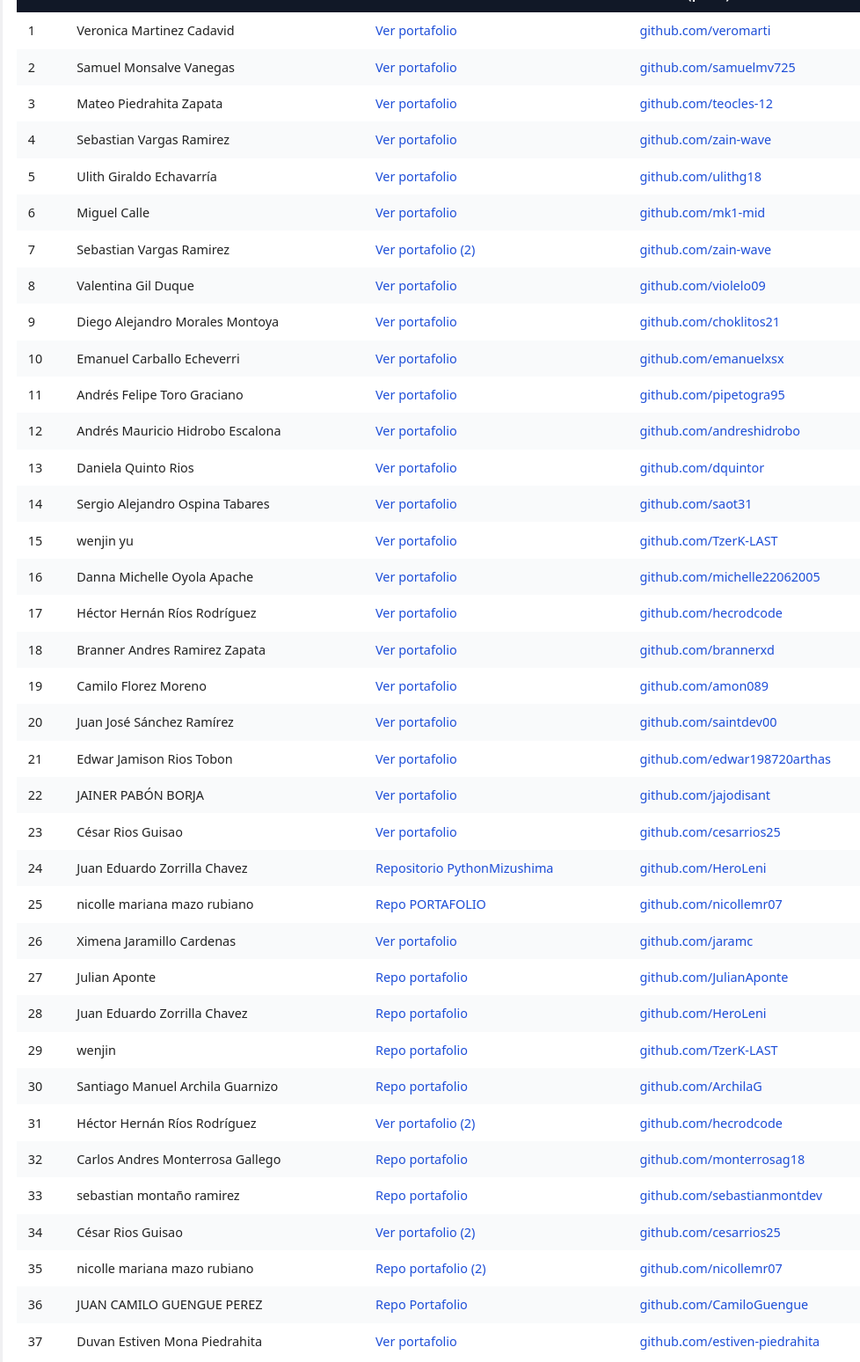
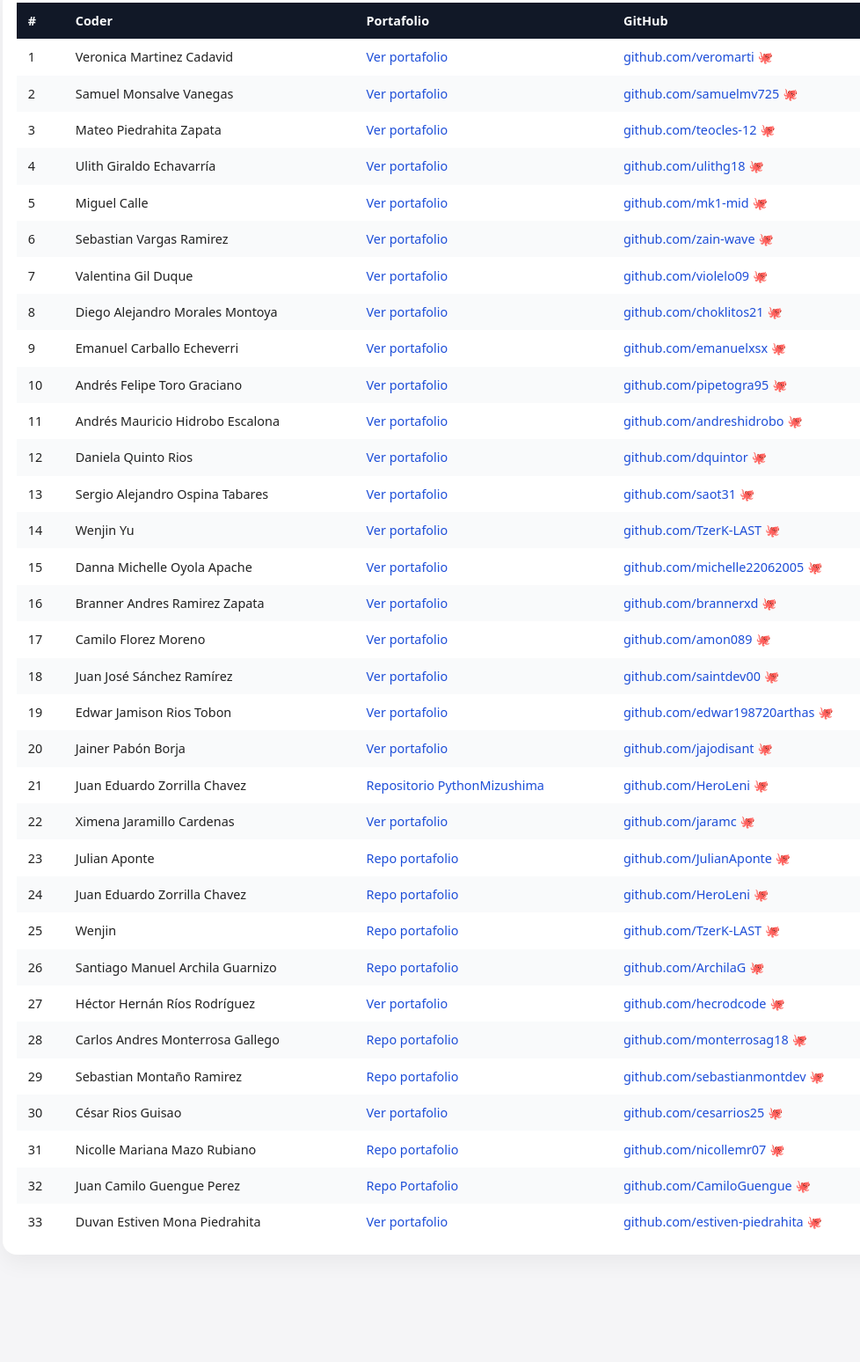
Before and after one commit to AntonyMRuiz/turing, a plain HTML site: page index.html in a window 1280 px wide. Shown: the part 340-1888 px from the top of the page at 88% size, without its empty margins (113-1091 px from the left). After the commit the page ends 1814 px from the top, so only its background shows below. Drawn offline with Linux system fonts and the light colour scheme.

Commit message:
Refactor portfolio details and styles in index.html
Updated various coder details and links in the portfolio table. Adjusted styles for header image and font family.

```diff
--- a/index.html
+++ b/index.html
@@ -11,7 +11,7 @@
     }
 
     body {
-      font-family: system-ui, -apple-system, BlinkMacSystemFont, "Segoe UI", sans-serif;
+      font-family: ubuntu, system-ui, -apple-system, BlinkMacSystemFont, "Segoe UI", sans-serif;
       margin: 0;
       padding: 0;
       background: #f5f5f7;
@@ -30,11 +30,11 @@
     }
 
     header img {
-      max-width: 160px;
+      max-width: 200px;
       border-radius: 1rem;
       display: block;
       margin: 0 auto 1rem;
-      box-shadow: 0 10px 25px rgba(0, 0, 0, 0.08);
+      box-shadow: 0 10px 25px rgba(0, 0, 0, 0.12);
     }
 
     h1 {
@@ -102,25 +102,14 @@
       text-decoration: underline;
     }
 
-    .btn-link {
-      display: inline-block;
-      padding: 0.25rem 0.6rem;
-      border-radius: 999px;
-      border: 1px solid #d1d5db;
-      font-size: 0.8rem;
-      text-decoration: none;
-      margin-right: 0.2rem;
-      background: #f9fafb;
-    }
-
-    .btn-link:hover {
-      background: #e5e7eb;
-      text-decoration: none;
+    .github-icon {
+      margin-left: 4px;
+      font-size: 0.95em;
     }
 
     @media (max-width: 640px) {
       header img {
-        max-width: 120px;
+        max-width: 150px;
       }
 
       h1 {
@@ -138,13 +127,13 @@
   <div class="container">
     <header>
       <img
-        src="https://images.pexels.com/photos/3861958/pexels-photo-3861958.jpeg"
+        src="https://shaastramag.iitm.ac.in/sites/default/files/2023-11/71_0.jpg"
         alt="Clan Turing - Desarrollo y creatividad"
       />
       <h1>Clan Turing</h1>
-      <h2>Portafolios de desarrollo</h2>
+      <h2>Portafolios de Desarrollo</h2>
       <p class="subtitle">
-        Haz clic en los enlaces para ver el <strong>portafolio</strong> o el <strong>perfil de GitHub</strong> de cada coder.
+        Haz clic en el <strong>portafolio</strong> o en el <strong>perfil de GitHub</strong> para conocer el trabajo de cada coder.
       </p>
     </header>
 
@@ -153,233 +142,209 @@
         <thead>
           <tr>
             <th>#</th>
-            <th>Nombre</th>
+            <th>Coder</th>
             <th>Portafolio</th>
-            <th>GitHub (perfil)</th>
+            <th>GitHub</th>
           </tr>
         </thead>
         <tbody>
           <tr>
             <td>1</td>
             <td>Veronica Martinez Cadavid</td>
-            <td><a href="https://veromarti.github.io/portafolio/" target="_blank" rel="noopener noreferrer">Ver portafolio</a></td>
-            <td><a href="https://github.com/veromarti" target="_blank" rel="noopener noreferrer">github.com/veromarti</a></td>
+            <td><a href="https://veromarti.github.io/portafolio/" target="_blank">Ver portafolio</a></td>
+            <td><a href="https://github.com/veromarti" target="_blank">github.com/veromarti<span class="github-icon">🐙</span></a></td>
           </tr>
           <tr>
             <td>2</td>
             <td>Samuel Monsalve Vanegas</td>
-            <td><a href="https://samuelmv725.github.io/portafolio/" target="_blank" rel="noopener noreferrer">Ver portafolio</a></td>
-            <td><a href="https://github.com/samuelmv725" target="_blank" rel="noopener noreferrer">github.com/samuelmv725</a></td>
+            <td><a href="https://samuelmv725.github.io/portafolio/" target="_blank">Ver portafolio</a></td>
+            <td><a href="https://github.com/samuelmv725" target="_blank">github.com/samuelmv725<span class="github-icon">🐙</span></a></td>
           </tr>
           <tr>
             <td>3</td>
             <td>Mateo Piedrahita Zapata</td>
-            <td><a href="https://teocles-12.github.io/Portafolio/" target="_blank" rel="noopener noreferrer">Ver portafolio</a></td>
-            <td><a href="https://github.com/teocles-12" target="_blank" rel="noopener noreferrer">github.com/teocles-12</a></td>
+            <td><a href="https://teocles-12.github.io/Portafolio/" target="_blank">Ver portafolio</a></td>
+            <td><a href="https://github.com/teocles-12" target="_blank">github.com/teocles-12<span class="github-icon">🐙</span></a></td>
           </tr>
           <tr>
             <td>4</td>
-            <td>Sebastian Vargas Ramirez</td>
-            <td><a href="https://zain-wave.github.io/Porfolio" target="_blank" rel="noopener noreferrer">Ver portafolio</a></td>
-            <td><a href="https://github.com/zain-wave" target="_blank" rel="noopener noreferrer">github.com/zain-wave</a></td>
+            <td>Ulith Giraldo Echavarría</td>
+            <td><a href="https://ulithg18.github.io/portafolio/" target="_blank">Ver portafolio</a></td>
+            <td><a href="https://github.com/ulithg18" target="_blank">github.com/ulithg18<span class="github-icon">🐙</span></a></td>
           </tr>
           <tr>
             <td>5</td>
-            <td>Ulith Giraldo Echavarría</td>
-            <td><a href="https://ulithg18.github.io/portafolio/" target="_blank" rel="noopener noreferrer">Ver portafolio</a></td>
-            <td><a href="https://github.com/ulithg18" target="_blank" rel="noopener noreferrer">github.com/ulithg18</a></td>
+            <td>Miguel Calle</td>
+            <td><a href="https://mk1-mid.github.io/portafolio/" target="_blank">Ver portafolio</a></td>
+            <td><a href="https://github.com/mk1-mid" target="_blank">github.com/mk1-mid<span class="github-icon">🐙</span></a></td>
           </tr>
           <tr>
             <td>6</td>
-            <td>Miguel Calle</td>
-            <td><a href="https://mk1-mid.github.io/portafolio/" target="_blank" rel="noopener noreferrer">Ver portafolio</a></td>
-            <td><a href="https://github.com/mk1-mid" target="_blank" rel="noopener noreferrer">github.com/mk1-mid</a></td>
+            <td>Sebastian Vargas Ramirez</td>
+            <td><a href="https://zain-wave.github.io/porfolio" target="_blank">Ver portafolio</a></td>
+            <td><a href="https://github.com/zain-wave" target="_blank">github.com/zain-wave<span class="github-icon">🐙</span></a></td>
           </tr>
           <tr>
             <td>7</td>
-            <td>Sebastian Vargas Ramirez</td>
-            <td><a href="https://zain-wave.github.io/porfolio" target="_blank" rel="noopener noreferrer">Ver portafolio (2)</a></td>
-            <td><a href="https://github.com/zain-wave" target="_blank" rel="noopener noreferrer">github.com/zain-wave</a></td>
+            <td>Valentina Gil Duque</td>
+            <td><a href="https://violelo09.github.io/Pagina/" target="_blank">Ver portafolio</a></td>
+            <td><a href="https://github.com/violelo09" target="_blank">github.com/violelo09<span class="github-icon">🐙</span></a></td>
           </tr>
           <tr>
             <td>8</td>
-            <td>Valentina Gil Duque</td>
-            <td><a href="https://violelo09.github.io/Pagina/" target="_blank" rel="noopener noreferrer">Ver portafolio</a></td>
-            <td><a href="https://github.com/violelo09" target="_blank" rel="noopener noreferrer">github.com/violelo09</a></td>
+            <td>Diego Alejandro Morales Montoya</td>
+            <td><a href="https://choklitos21.github.io/portafolio/" target="_blank">Ver portafolio</a></td>
+            <td><a href="https://github.com/choklitos21" target="_blank">github.com/choklitos21<span class="github-icon">🐙</span></a></td>
           </tr>
           <tr>
             <td>9</td>
-            <td>Diego Alejandro Morales Montoya</td>
-            <td><a href="https://choklitos21.github.io/portafolio/" target="_blank" rel="noopener noreferrer">Ver portafolio</a></td>
-            <td><a href="https://github.com/choklitos21" target="_blank" rel="noopener noreferrer">github.com/choklitos21</a></td>
+            <td>Emanuel Carballo Echeverri</td>
+            <td><a href="https://emanuelxsx.github.io/portafolio/" target="_blank">Ver portafolio</a></td>
+            <td><a href="https://github.com/emanuelxsx" target="_blank">github.com/emanuelxsx<span class="github-icon">🐙</span></a></td>
           </tr>
           <tr>
             <td>10</td>
-            <td>Emanuel Carballo Echeverri</td>
-            <td><a href="https://emanuelxsx.github.io/portafolio/" target="_blank" rel="noopener noreferrer">Ver portafolio</a></td>
-            <td><a href="https://github.com/emanuelxsx" target="_blank" rel="noopener noreferrer">github.com/emanuelxsx</a></td>
+            <td>Andrés Felipe Toro Graciano</td>
+            <td><a href="https://pipetogra95.github.io/portafolio/" target="_blank">Ver portafolio</a></td>
+            <td><a href="https://github.com/pipetogra95" target="_blank">github.com/pipetogra95<span class="github-icon">🐙</span></a></td>
           </tr>
           <tr>
             <td>11</td>
-            <td>Andrés Felipe Toro Graciano</td>
-            <td><a href="https://pipetogra95.github.io/portafolio/" target="_blank" rel="noopener noreferrer">Ver portafolio</a></td>
-            <td><a href="https://github.com/pipetogra95" target="_blank" rel="noopener noreferrer">github.com/pipetogra95</a></td>
+            <td>Andrés Mauricio Hidrobo Escalona</td>
+            <td><a href="https://andreshidrobo.github.io/portafolio/" target="_blank">Ver portafolio</a></td>
+            <td><a href="https://github.com/andreshidrobo" target="_blank">github.com/andreshidrobo<span class="github-icon">🐙</span></a></td>
           </tr>
           <tr>
             <td>12</td>
-            <td>Andrés Mauricio Hidrobo Escalona</td>
-            <td><a href="https://andreshidrobo.github.io/portafolio/" target="_blank" rel="noopener noreferrer">Ver portafolio</a></td>
-            <td><a href="https://github.com/andreshidrobo" target="_blank" rel="noopener noreferrer">github.com/andreshidrobo</a></td>
+            <td>Daniela Quinto Rios</td>
+            <td><a href="https://dquintor.github.io/portafolio/" target="_blank">Ver portafolio</a></td>
+            <td><a href="https://github.com/dquintor" target="_blank">github.com/dquintor<span class="github-icon">🐙</span></a></td>
           </tr>
           <tr>
             <td>13</td>
-            <td>Daniela Quinto Rios</td>
-            <td><a href="https://dquintor.github.io/portafolio/" target="_blank" rel="noopener noreferrer">Ver portafolio</a></td>
-            <td><a href="https://github.com/dquintor" target="_blank" rel="noopener noreferrer">github.com/dquintor</a></td>
+            <td>Sergio Alejandro Ospina Tabares</td>
+            <td><a href="https://saot31.github.io/Portafolio-1/" target="_blank">Ver portafolio</a></td>
+            <td><a href="https://github.com/saot31" target="_blank">github.com/saot31<span class="github-icon">🐙</span></a></td>
           </tr>
           <tr>
             <td>14</td>
-            <td>Sergio Alejandro Ospina Tabares</td>
-            <td><a href="https://saot31.github.io/Portafolio-1/" target="_blank" rel="noopener noreferrer">Ver portafolio</a></td>
-            <td><a href="https://github.com/saot31" target="_blank" rel="noopener noreferrer">github.com/saot31</a></td>
+            <td>Wenjin Yu</td>
+            <td><a href="https://tzerk-last.github.io/portafolio.html" target="_blank">Ver portafolio</a></td>
+            <td><a href="https://github.com/TzerK-LAST" target="_blank">github.com/TzerK-LAST<span class="github-icon">🐙</span></a></td>
           </tr>
           <tr>
             <td>15</td>
-            <td>wenjin yu</td>
-            <td><a href="https://tzerk-last.github.io/portafolio.html" target="_blank" rel="noopener noreferrer">Ver portafolio</a></td>
-            <td><a href="https://github.com/TzerK-LAST" target="_blank" rel="noopener noreferrer">github.com/TzerK-LAST</a></td>
+            <td>Danna Michelle Oyola Apache</td>
+            <td><a href="https://michelle22062005.github.io/repositorio/" target="_blank">Ver portafolio</a></td>
+            <td><a href="https://github.com/michelle22062005" target="_blank">github.com/michelle22062005<span class="github-icon">🐙</span></a></td>
           </tr>
           <tr>
             <td>16</td>
-            <td>Danna Michelle Oyola Apache</td>
-            <td><a href="https://michelle22062005.github.io/repositorio/" target="_blank" rel="noopener noreferrer">Ver portafolio</a></td>
-            <td><a href="https://github.com/michelle22062005" target="_blank" rel="noopener noreferrer">github.com/michelle22062005</a></td>
+            <td>Branner Andres Ramirez Zapata</td>
+            <td><a href="https://brannerxd.github.io/Portafolio-Branner/" target="_blank">Ver portafolio</a></td>
+            <td><a href="https://github.com/brannerxd" target="_blank">github.com/brannerxd<span class="github-icon">🐙</span></a></td>
           </tr>
           <tr>
             <td>17</td>
-            <td>Héctor Hernán Ríos Rodríguez</td>
-            <td><a href="https://hecrodcode.github.io/Portafolio/" target="_blank" rel="noopener noreferrer">Ver portafolio</a></td>
-            <td><a href="https://github.com/hecrodcode" target="_blank" rel="noopener noreferrer">github.com/hecrodcode</a></td>
+            <td>Camilo Florez Moreno</td>
+            <td><a href="https://amon089.github.io/portafolio/" target="_blank">Ver portafolio</a></td>
+            <td><a href="https://github.com/amon089" target="_blank">github.com/amon089<span class="github-icon">🐙</span></a></td>
           </tr>
           <tr>
             <td>18</td>
-            <td>Branner Andres Ramirez Zapata</td>
-            <td><a href="https://brannerxd.github.io/Portafolio-Branner/" target="_blank" rel="noopener noreferrer">Ver portafolio</a></td>
-            <td><a href="https://github.com/brannerxd" target="_blank" rel="noopener noreferrer">github.com/brannerxd</a></td>
+            <td>Juan José Sánchez Ramírez</td>
+            <td><a href="https://saintdev00.github.io/portafolio/" target="_blank">Ver portafolio</a></td>
+            <td><a href="https://github.com/saintdev00" target="_blank">github.com/saintdev00<span class="github-icon">🐙</span></a></td>
           </tr>
           <tr>
             <td>19</td>
-            <td>Camilo Florez Moreno</td>
-            <td><a href="https://amon089.github.io/portafolio/" target="_blank" rel="noopener noreferrer">Ver portafolio</a></td>
-            <td><a href="https://github.com/amon089" target="_blank" rel="noopener noreferrer">github.com/amon089</a></td>
+            <td>Edwar Jamison Rios Tobon</td>
+            <td><a href="https://edwar198720arthas.github.io/Portafolio/" target="_blank">Ver portafolio</a></td>
+            <td><a href="https://github.com/edwar198720arthas" target="_blank">github.com/edwar198720arthas<span class="github-icon">🐙</span></a></td>
           </tr>
           <tr>
             <td>20</td>
-            <td>Juan José Sánchez Ramírez</td>
-            <td><a href="https://saintdev00.github.io/portafolio/" target="_blank" rel="noopener noreferrer">Ver portafolio</a></td>
-            <td><a href="https://github.com/saintdev00" target="_blank" rel="noopener noreferrer">github.com/saintdev00</a></td>
+            <td>Jainer Pabón Borja</td>
+            <td><a href="https://jajodisant.github.io/portafolio/" target="_blank">Ver portafolio</a></td>
+            <td><a href="https://github.com/jajodisant" target="_blank">github.com/jajodisant<span class="github-icon">🐙</span></a></td>
           </tr>
           <tr>
             <td>21</td>
-            <td>Edwar Jamison Rios Tobon</td>
-            <td><a href="https://edwar198720arthas.github.io/Portafolio/" target="_blank" rel="noopener noreferrer">Ver portafolio</a></td>
-            <td><a href="https://github.com/edwar198720arthas" target="_blank" rel="noopener noreferrer">github.com/edwar198720arthas</a></td>
+            <td>Juan Eduardo Zorrilla Chavez</td>
+            <td><a href="https://github.com/HeroLeni/PythonMizushima" target="_blank">Repositorio PythonMizushima</a></td>
+            <td><a href="https://github.com/HeroLeni" target="_blank">github.com/HeroLeni<span class="github-icon">🐙</span></a></td>
           </tr>
           <tr>
             <td>22</td>
-            <td>JAINER PABÓN BORJA</td>
-            <td><a href="https://jajodisant.github.io/portafolio/" target="_blank" rel="noopener noreferrer">Ver portafolio</a></td>
-            <td><a href="https://github.com/jajodisant" target="_blank" rel="noopener noreferrer">github.com/jajodisant</a></td>
+            <td>Ximena Jaramillo Cardenas</td>
+            <td><a href="https://jaramc.github.io/portafolio/" target="_blank">Ver portafolio</a></td>
+            <td><a href="https://github.com/jaramc" target="_blank">github.com/jaramc<span class="github-icon">🐙</span></a></td>
           </tr>
           <tr>
             <td>23</td>
-            <td>César Rios Guisao</td>
-            <td><a href="https://cesarrios25.github.io/Portafolio/" target="_blank" rel="noopener noreferrer">Ver portafolio</a></td>
-            <td><a href="https://github.com/cesarrios25" target="_blank" rel="noopener noreferrer">github.com/cesarrios25</a></td>
+            <td>Julian Aponte</td>
+            <td><a href="https://github.com/JulianAponte/portafolio" target="_blank">Repo portafolio</a></td>
+            <td><a href="https://github.com/JulianAponte" target="_blank">github.com/JulianAponte<span class="github-icon">🐙</span></a></td>
           </tr>
           <tr>
             <td>24</td>
             <td>Juan Eduardo Zorrilla Chavez</td>
-            <td><a href="https://github.com/HeroLeni/PythonMizushima" target="_blank" rel="noopener noreferrer">Repositorio PythonMizushima</a></td>
-            <td><a href="https://github.com/HeroLeni" target="_blank" rel="noopener noreferrer">github.com/HeroLeni</a></td>
+            <td><a href="https://github.com/HeroLeni/portafolio" target="_blank">Repo portafolio</a></td>
+            <td><a href="https://github.com/HeroLeni" target="_blank">github.com/HeroLeni<span class="github-icon">🐙</span></a></td>
           </tr>
           <tr>
             <td>25</td>
-            <td>nicolle mariana mazo rubiano</td>
-            <td><a href="https://github.com/nicollemr07/PORTAFOLIO.git" target="_blank" rel="noopener noreferrer">Repo PORTAFOLIO</a></td>
-            <td><a href="https://github.com/nicollemr07" target="_blank" rel="noopener noreferrer">github.com/nicollemr07</a></td>
+            <td>Wenjin</td>
+            <td><a href="https://github.com/TzerK-LAST/portafolio" target="_blank">Repo portafolio</a></td>
+            <td><a href="https://github.com/TzerK-LAST" target="_blank">github.com/TzerK-LAST<span class="github-icon">🐙</span></a></td>
           </tr>
           <tr>
             <td>26</td>
-            <td>Ximena Jaramillo Cardenas</td>
-            <td><a href="https://jaramc.github.io/portafolio/" target="_blank" rel="noopener noreferrer">Ver portafolio</a></td>
-            <td><a href="https://github.com/jaramc" target="_blank" rel="noopener noreferrer">github.com/jaramc</a></td>
+            <td>Santiago Manuel Archila Guarnizo</td>
+            <td><a href="https://github.com/ArchilaG/portafolio" target="_blank">Repo portafolio</a></td>
+            <td><a href="https://github.com/ArchilaG" target="_blank">github.com/ArchilaG<span class="github-icon">🐙</span></a></td>
           </tr>
           <tr>
             <td>27</td>
-            <td>Julian Aponte</td>
-            <td><a href="https://github.com/JulianAponte/portafolio" target="_blank" rel="noopener noreferrer">Repo portafolio</a></td>
-            <td><a href="https://github.com/JulianAponte" target="_blank" rel="noopener noreferrer">github.com/JulianAponte</a></td>
+            <td>Héctor Hernán Ríos Rodríguez</td>
+            <td><a href="https://hecrodcode.github.io/portafolio/" target="_blank">Ver portafolio</a></td>
+            <td><a href="https://github.com/hecrodcode" target="_blank">github.com/hecrodcode<span class="github-icon">🐙</span></a></td>
           </tr>
           <tr>
             <td>28</td>
-            <td>Juan Eduardo Zorrilla Chavez</td>
-            <td><a href="https://github.com/HeroLeni/portafolio" target="_blank" rel="noopener noreferrer">Repo portafolio</a></td>
-            <td><a href="https://github.com/HeroLeni" target="_blank" rel="noopener noreferrer">github.com/HeroLeni</a></td>
+            <td>Carlos Andres Monterrosa Gallego</td>
+            <td><a href="https://github.com/monterrosag18/portafolio" target="_blank">Repo portafolio</a></td>
+            <td><a href="https://github.com/monterrosag18" target="_blank">github.com/monterrosag18<span class="github-icon">🐙</span></a></td>
           </tr>
           <tr>
             <td>29</td>
-            <td>wenjin</td>
-            <td><a href="https://github.com/TzerK-LAST/portafolio" target="_blank" rel="noopener noreferrer">Repo portafolio</a></td>
-            <td><a href="https://github.com/TzerK-LAST" target="_blank" rel="noopener noreferrer">github.com/TzerK-LAST</a></td>
+            <td>Sebastian Montaño Ramirez</td>
+            <td><a href="https://github.com/sebastianmontdev/portafolio" target="_blank">Repo portafolio</a></td>
+            <td><a href="https://github.com/sebastianmontdev" target="_blank">github.com/sebastianmontdev<span class="github-icon">🐙</span></a></td>
           </tr>
           <tr>
             <td>30</td>
-            <td>Santiago Manuel Archila Guarnizo</td>
-            <td><a href="https://github.com/ArchilaG/portafolio" target="_blank" rel="noopener noreferrer">Repo portafolio</a></td>
-            <td><a href="https://github.com/ArchilaG" target="_blank" rel="noopener noreferrer">github.com/ArchilaG</a></td>
+            <td>César Rios Guisao</td>
+            <td><a href="https://cesarrios25.github.io/portafolio/" target="_blank">Ver portafolio</a></td>
+            <td><a href="https://github.com/cesarrios25" target="_blank">github.com/cesarrios25<span class="github-icon">🐙</span></a></td>
           </tr>
           <tr>
             <td>31</td>
-            <td>Héctor Hernán Ríos Rodríguez</td>
-            <td><a href="https://hecrodcode.github.io/portafolio/" target="_blank" rel="noopener noreferrer">Ver portafolio (2)</a></td>
-            <td><a href="https://github.com/hecrodcode" target="_blank" rel="noopener noreferrer">github.com/hecrodcode</a></td>
+            <td>Nicolle Mariana Mazo Rubiano</td>
+            <td><a href="https://github.com/nicollemr07/portafolio" target="_blank">Repo portafolio</a></td>
+            <td><a href="https://github.com/nicollemr07" target="_blank">github.com/nicollemr07<span class="github-icon">🐙</span></a></td>
           </tr>
           <tr>
             <td>32</td>
-            <td>Carlos Andres Monterrosa Gallego</td>
-            <td><a href="https://github.com/monterrosag18/portafolio" target="_blank" rel="noopener noreferrer">Repo portafolio</a></td>
-            <td><a href="https://github.com/monterrosag18" target="_blank" rel="noopener noreferrer">github.com/monterrosag18</a></td>
+            <td>Juan Camilo Guengue Perez</td>
+            <td><a href="https://github.com/CamiloGuengue/Portafolio.git" target="_blank">Repo Portafolio</a></td>
+            <td><a href="https://github.com/CamiloGuengue" target="_blank">github.com/CamiloGuengue<span class="github-icon">🐙</span></a></td>
           </tr>
           <tr>
             <td>33</td>
-            <td>sebastian montaño ramirez</td>
-            <td><a href="https://github.com/sebastianmontdev/portafolio" target="_blank" rel="noopener noreferrer">Repo portafolio</a></td>
-            <td><a href="https://github.com/sebastianmontdev" target="_blank" rel="noopener noreferrer">github.com/sebastianmontdev</a></td>
-          </tr>
-          <tr>
-            <td>34</td>
-            <td>César Rios Guisao</td>
-            <td><a href="https://cesarrios25.github.io/portafolio/" target="_blank" rel="noopener noreferrer">Ver portafolio (2)</a></td>
-            <td><a href="https://github.com/cesarrios25" target="_blank" rel="noopener noreferrer">github.com/cesarrios25</a></td>
-          </tr>
-          <tr>
-            <td>35</td>
-            <td>nicolle mariana mazo rubiano</td>
-            <td><a href="https://github.com/nicollemr07/portafolio" target="_blank" rel="noopener noreferrer">Repo portafolio (2)</a></td>
-            <td><a href="https://github.com/nicollemr07" target="_blank" rel="noopener noreferrer">github.com/nicollemr07</a></td>
-          </tr>
-          <tr>
-            <td>36</td>
-            <td>JUAN CAMILO GUENGUE PEREZ</td>
-            <td><a href="https://github.com/CamiloGuengue/Portafolio.git" target="_blank" rel="noopener noreferrer">Repo Portafolio</a></td>
-            <td><a href="https://github.com/CamiloGuengue" target="_blank" rel="noopener noreferrer">github.com/CamiloGuengue</a></td>
-          </tr>
-          <tr>
-            <td>37</td>
             <td>Duvan Estiven Mona Piedrahita</td>
-            <td><a href="https://estiven-piedrahita.github.io/portafolio/" target="_blank" rel="noopener noreferrer">Ver portafolio</a></td>
-            <td><a href="https://github.com/estiven-piedrahita" target="_blank" rel="noopener noreferrer">github.com/estiven-piedrahita</a></td>
+            <td><a href="https://estiven-piedrahita.github.io/portafolio/" target="_blank">Ver portafolio</a></td>
+            <td><a href="https://github.com/estiven-piedrahita" target="_blank">github.com/estiven-piedrahita<span class="github-icon">🐙</span></a></td>
           </tr>
         </tbody>
       </table>
```
